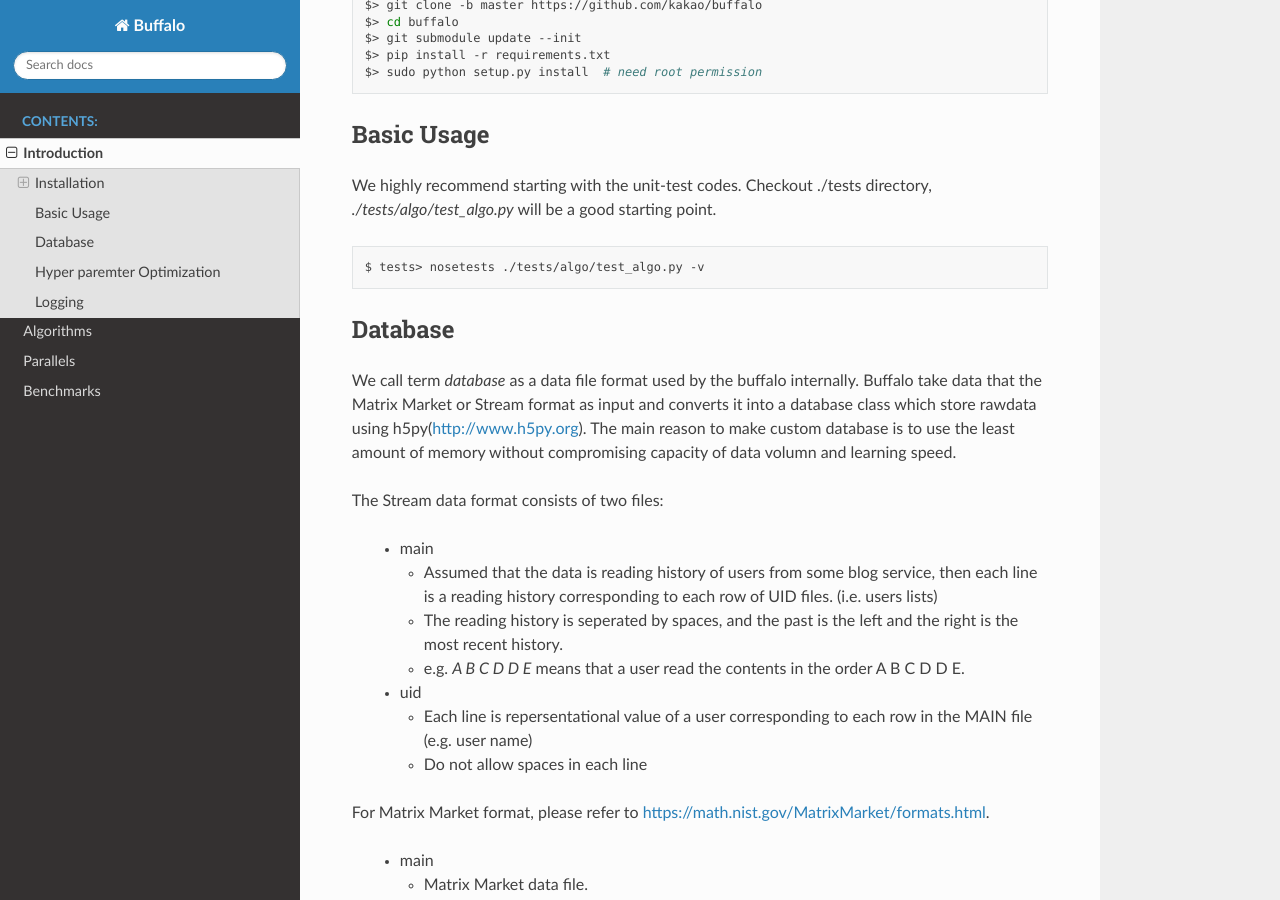
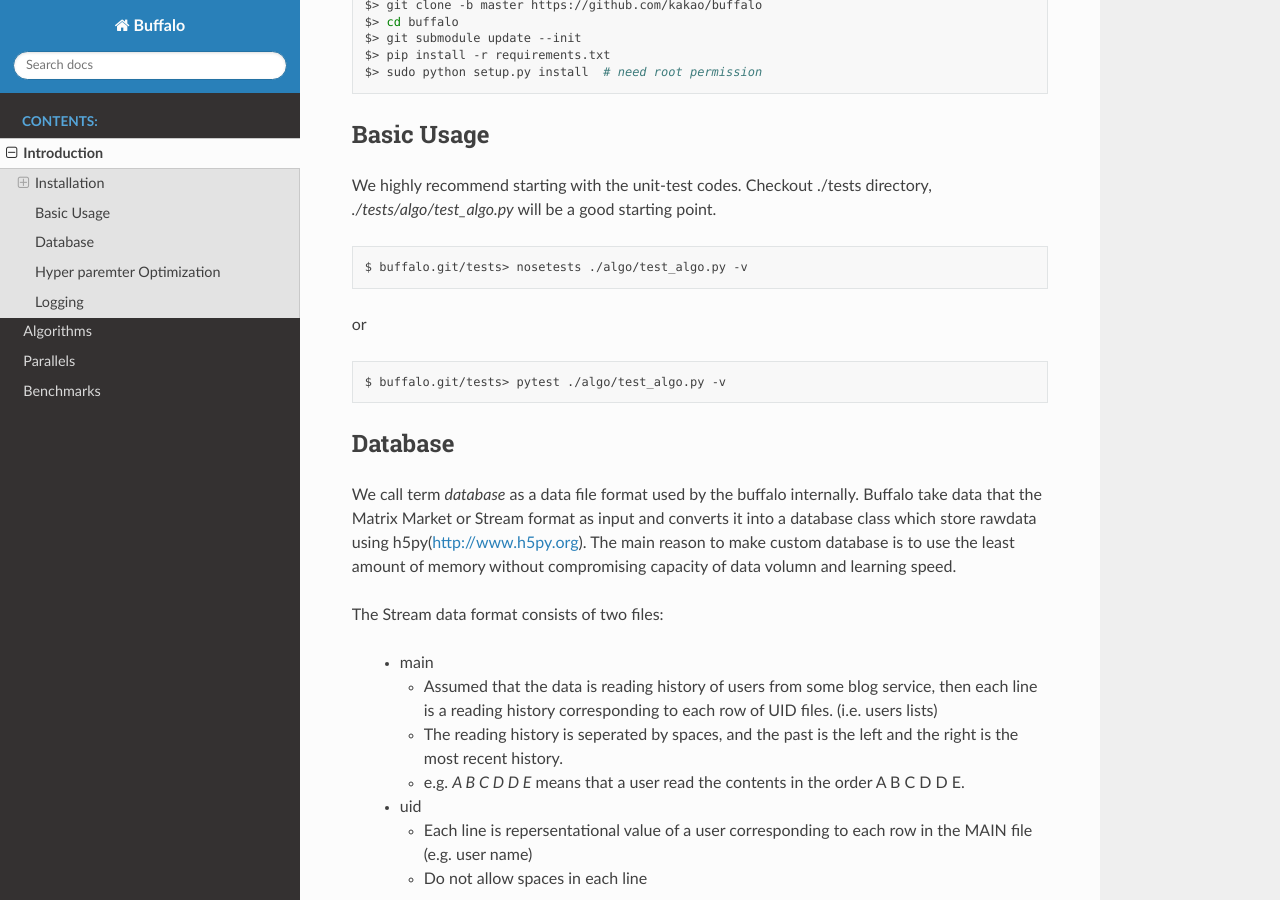
Before and after one commit to kakao/buffalo, a Sphinx documentation site: the page built from docs/intro.rst, in a window 1280 px wide and 900 px high, scrolled down 1028 px. Built offline with Sphinx 7.4.7 and the Read the Docs theme 2.0.0, drawn with Linux system fonts in a browser that asks for light colours.

Commit message:
update docs

```diff
--- a/docs/intro.rst
+++ b/docs/intro.rst
@@ -48,7 +48,14 @@
 
 .. code-block:: bash
 
-    $ tests> nosetests ./tests/algo/test_algo.py -v
+    $ buffalo.git/tests> nosetests ./algo/test_algo.py -v
+
+
+or
+
+.. code-block:: bash
+
+    $ buffalo.git/tests> pytest ./algo/test_algo.py -v
 
 
 Database
--- a/setup.py
+++ b/setup.py
@@ -27,7 +27,7 @@
 
 MAJOR = 1
 MINOR = 0
-MICRO = 6
+MICRO = 7
 Release = True
 STAGE = {True: '', False: 'b'}.get(Release)
 VERSION = f'{MAJOR}.{MINOR}.{MICRO}{STAGE}'
```
